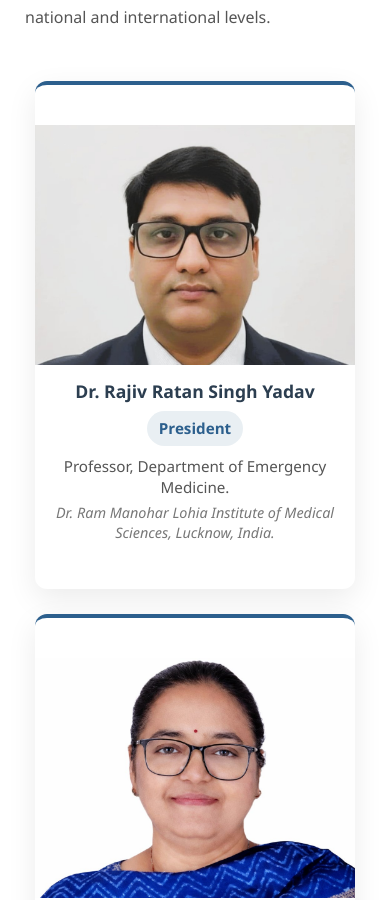
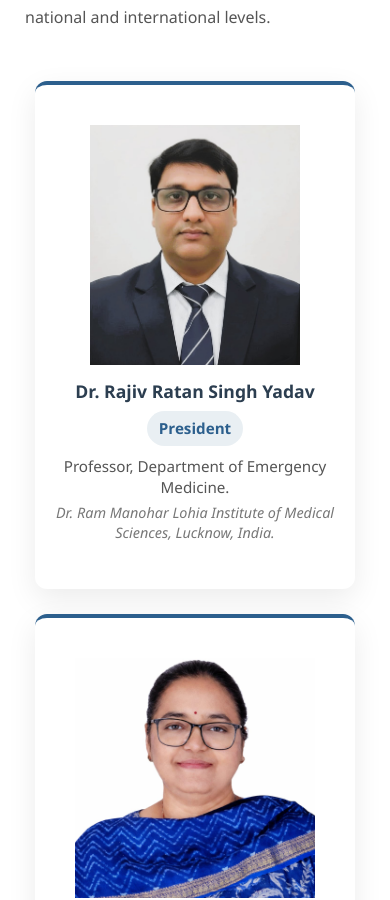
Before and after one commit to Vatsalaa144/Nexus-Biomedical, a React (Vite) app in the folder client/: page /committee in a window 390 px wide. Shown: the part 784-1684 px from the top of the page. Built offline with nearby package versions, Linux system fonts and the light colour scheme; no server answers.

Commit message:
Fixed Image Alignment

```diff
--- a/client/src/pages/Committee/Committee.css
+++ b/client/src/pages/Committee/Committee.css
@@ -134,7 +134,7 @@
   width: 100%;
   height: 100%;
   object-fit: cover;
-  object-position: top;
+
   transition: transform 0.5s ease;
 }
 
@@ -329,7 +329,7 @@
 }
 
 @media (max-width: 768px) {
-   .committee-page-title h1 {
+  .committee-page-title h1 {
     font-size: 2rem;
   }
 
@@ -343,9 +343,14 @@
   }
 
   .committee-category {
-    padding:40px 0;
+    padding: 40px 0;
   }
 
+  .committee-member-photo {
+    object-fit: contain; /* ← show full image, no crop */
+    object-position: center;
+    background-color: white; /* ← fills empty space around image */
+  }
   .committee-member-photo-container {
     width: 100%;
     height: 280px;
@@ -389,7 +394,11 @@
   .committee-role-heading {
     font-size: 1.3rem;
   }
-
+  .committee-member-photo {
+    object-fit: contain; /* ← show full image, no crop */
+    object-position: center;
+    background-color: white; /* ← fills empty space around image */
+  }
   .committee-member-photo-container {
     width: 100%;
     height: 240px;
@@ -418,8 +427,6 @@
     font-size: 0.9rem;
   }
 }
-
-
 
 /* Committee Member Initial Placeholder */
 .committee-member-photo-initial,
```
